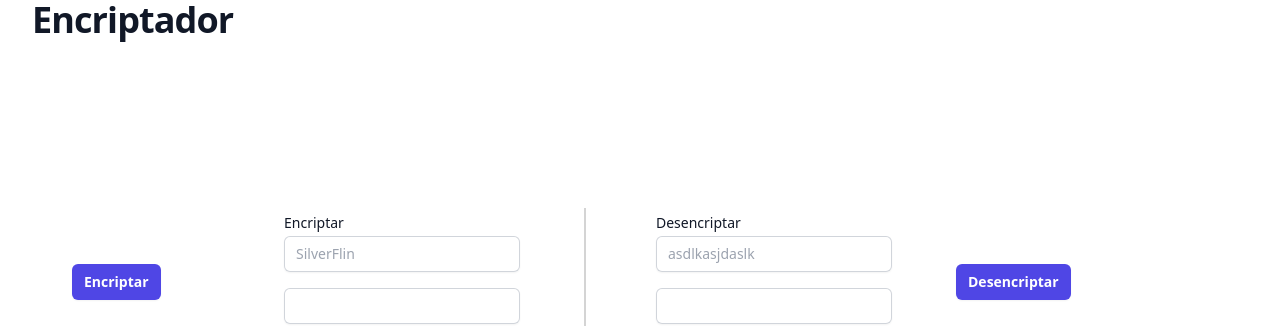
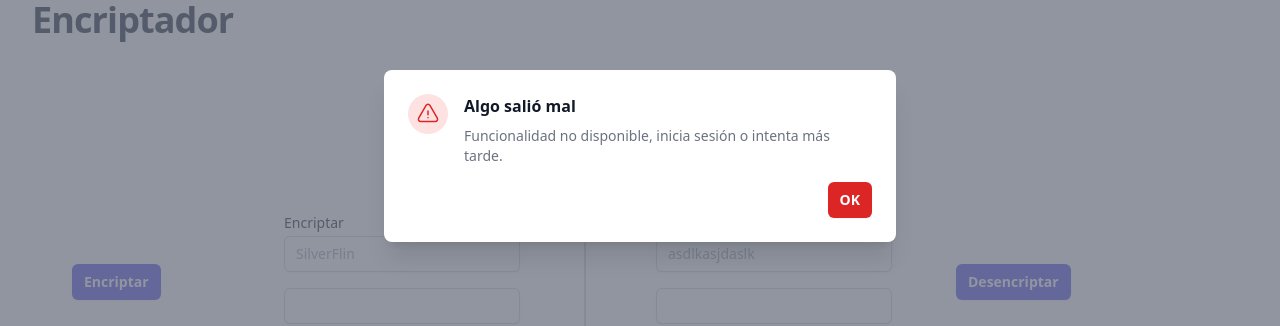
Before and after one commit to SilverFlin/ProyectoSeguridad, a Vue app in the folder client/: page /encriptar in a window 1280 px wide. Both pictures are taken after a click on the button "Encriptar". Shown: the part 244-570 px from the top of the page. Built offline with nearby package versions, Linux system fonts and the light colour scheme; no server answers.

Commit message:
feat: modals

```diff
--- a/client/src/components/Encrypt/DecryptItem.vue
+++ b/client/src/components/Encrypt/DecryptItem.vue
@@ -30,23 +30,104 @@
       </button>
     </div>
   </div>
+
+  <TransitionRoot as="template" :show="open">
+    <Dialog as="div" class="relative z-10" @close="open = false">
+      <TransitionChild
+        as="template"
+        enter="ease-out duration-300"
+        enter-from="opacity-0"
+        enter-to="opacity-100"
+        leave="ease-in duration-200"
+        leave-from="opacity-100"
+        leave-to="opacity-0"
+      >
+        <div
+          class="fixed inset-0 transition-opacity bg-gray-500 bg-opacity-75"
+        />
+      </TransitionChild>
+
+      <div class="fixed inset-0 z-10 overflow-y-auto">
+        <div
+          class="flex items-end justify-center min-h-full p-4 text-center sm:items-center sm:p-0"
+        >
+          <TransitionChild
+            as="template"
+            enter="ease-out duration-300"
+            enter-from="opacity-0 translate-y-4 sm:translate-y-0 sm:scale-95"
+            enter-to="opacity-100 translate-y-0 sm:scale-100"
+            leave="ease-in duration-200"
+            leave-from="opacity-100 translate-y-0 sm:scale-100"
+            leave-to="opacity-0 translate-y-4 sm:translate-y-0 sm:scale-95"
+          >
+            <DialogPanel
+              class="relative px-4 pt-5 pb-4 overflow-hidden text-left transition-all transform bg-white rounded-lg shadow-xl sm:my-8 sm:w-full sm:max-w-lg sm:p-6"
+            >
+              <div class="sm:flex sm:items-start">
+                <div
+                  class="flex items-center justify-center flex-shrink-0 w-12 h-12 mx-auto bg-red-100 rounded-full sm:mx-0 sm:h-10 sm:w-10"
+                >
+                  <ExclamationTriangleIcon
+                    class="w-6 h-6 text-red-600"
+                    aria-hidden="true"
+                  />
+                </div>
+                <div class="mt-3 text-center sm:ml-4 sm:mt-0 sm:text-left">
+                  <DialogTitle
+                    as="h3"
+                    class="text-base font-semibold leading-6 text-gray-900"
+                    >Algo salió mal</DialogTitle
+                  >
+                  <div class="mt-2">
+                    <p class="text-sm text-gray-500">
+                      Funcionalidad no disponible, inicia sesión o intenta más
+                      tarde.
+                    </p>
+                  </div>
+                </div>
+              </div>
+              <div class="mt-5 sm:mt-4 sm:flex sm:flex-row-reverse">
+                <button
+                  type="button"
+                  class="inline-flex justify-center w-full px-3 py-2 text-sm font-semibold text-white bg-red-600 rounded-md shadow-sm hover:bg-red-500 sm:ml-3 sm:w-auto"
+                  @click="open = false"
+                >
+                  OK
+                </button>
+              </div>
+            </DialogPanel>
+          </TransitionChild>
+        </div>
+      </div>
+    </Dialog>
+  </TransitionRoot>
 </template>
 
 <script setup lang="ts">
 import { ref } from "vue";
 import { desencriptarRequest } from "../../modules/EncryptServices";
+import {
+  Dialog,
+  DialogPanel,
+  DialogTitle,
+  TransitionChild,
+  TransitionRoot,
+} from "@headlessui/vue";
+import { ExclamationTriangleIcon } from "@heroicons/vue/24/outline";
+
+const open = ref(false);
 
 const hash = ref("");
 const textoDesencriptado = ref("");
 
 async function desencriptar() {
-  await desencriptarRequest(hash.value)
-    .then((res) => {
+  try {
+    await desencriptarRequest(hash.value).then((res) => {
       const texto = res.data.texto;
       textoDesencriptado.value = texto;
-    })
-    .catch(() => {
-      alert("Inicia Sesión");
     });
+  } catch (e) {
+    open.value = true;
+  }
 }
 </script>
--- a/client/src/components/Encrypt/EncryptItem.vue
+++ b/client/src/components/Encrypt/EncryptItem.vue
@@ -30,23 +30,103 @@
       />
     </div>
   </div>
+  <TransitionRoot as="template" :show="open">
+    <Dialog as="div" class="relative z-10" @close="open = false">
+      <TransitionChild
+        as="template"
+        enter="ease-out duration-300"
+        enter-from="opacity-0"
+        enter-to="opacity-100"
+        leave="ease-in duration-200"
+        leave-from="opacity-100"
+        leave-to="opacity-0"
+      >
+        <div
+          class="fixed inset-0 transition-opacity bg-gray-500 bg-opacity-75"
+        />
+      </TransitionChild>
+
+      <div class="fixed inset-0 z-10 overflow-y-auto">
+        <div
+          class="flex items-end justify-center min-h-full p-4 text-center sm:items-center sm:p-0"
+        >
+          <TransitionChild
+            as="template"
+            enter="ease-out duration-300"
+            enter-from="opacity-0 translate-y-4 sm:translate-y-0 sm:scale-95"
+            enter-to="opacity-100 translate-y-0 sm:scale-100"
+            leave="ease-in duration-200"
+            leave-from="opacity-100 translate-y-0 sm:scale-100"
+            leave-to="opacity-0 translate-y-4 sm:translate-y-0 sm:scale-95"
+          >
+            <DialogPanel
+              class="relative px-4 pt-5 pb-4 overflow-hidden text-left transition-all transform bg-white rounded-lg shadow-xl sm:my-8 sm:w-full sm:max-w-lg sm:p-6"
+            >
+              <div class="sm:flex sm:items-start">
+                <div
+                  class="flex items-center justify-center flex-shrink-0 w-12 h-12 mx-auto bg-red-100 rounded-full sm:mx-0 sm:h-10 sm:w-10"
+                >
+                  <ExclamationTriangleIcon
+                    class="w-6 h-6 text-red-600"
+                    aria-hidden="true"
+                  />
+                </div>
+                <div class="mt-3 text-center sm:ml-4 sm:mt-0 sm:text-left">
+                  <DialogTitle
+                    as="h3"
+                    class="text-base font-semibold leading-6 text-gray-900"
+                    >Algo salió mal</DialogTitle
+                  >
+                  <div class="mt-2">
+                    <p class="text-sm text-gray-500">
+                      Funcionalidad no disponible, inicia sesión o intenta más
+                      tarde.
+                    </p>
+                  </div>
+                </div>
+              </div>
+              <div class="mt-5 sm:mt-4 sm:flex sm:flex-row-reverse">
+                <button
+                  type="button"
+                  class="inline-flex justify-center w-full px-3 py-2 text-sm font-semibold text-white bg-red-600 rounded-md shadow-sm hover:bg-red-500 sm:ml-3 sm:w-auto"
+                  @click="open = false"
+                >
+                  OK
+                </button>
+              </div>
+            </DialogPanel>
+          </TransitionChild>
+        </div>
+      </div>
+    </Dialog>
+  </TransitionRoot>
 </template>
 
 <script setup lang="ts">
 import { ref } from "vue";
 import { encriptarRequest } from "../../modules/EncryptServices";
+import {
+  Dialog,
+  DialogPanel,
+  DialogTitle,
+  TransitionChild,
+  TransitionRoot,
+} from "@headlessui/vue";
+import { ExclamationTriangleIcon } from "@heroicons/vue/24/outline";
+
+const open = ref(false);
 
 const textoEncriptar = ref("");
 const textoEncriptado = ref("");
 
 async function encriptar() {
-  await encriptarRequest(textoEncriptar.value)
-    .then((res) => {
+  try {
+    await encriptarRequest(textoEncriptar.value).then((res) => {
       const hash = res.data.hash;
       textoEncriptado.value = hash;
-    })
-    .catch(() => {
-      alert("Inicia Sesión");
     });
+  } catch (e) {
+    open.value = true;
+  }
 }
 </script>
```
